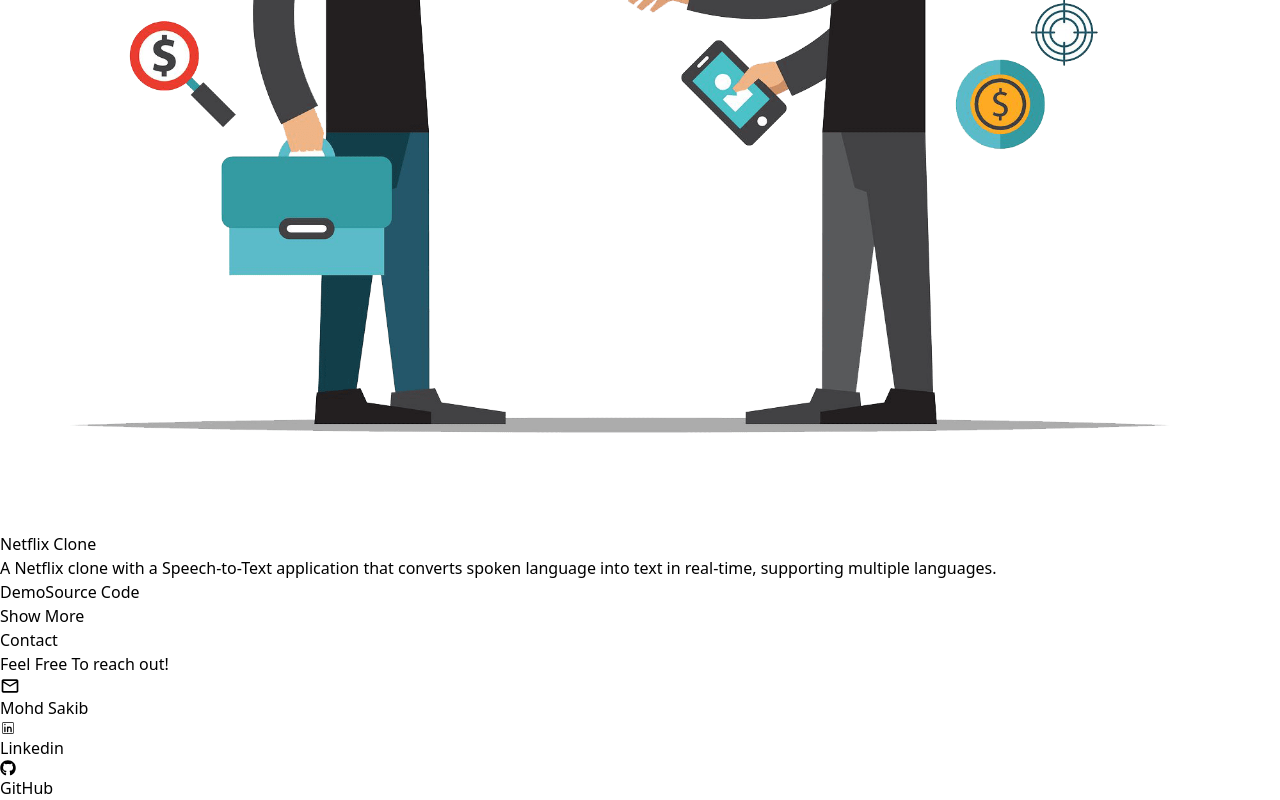
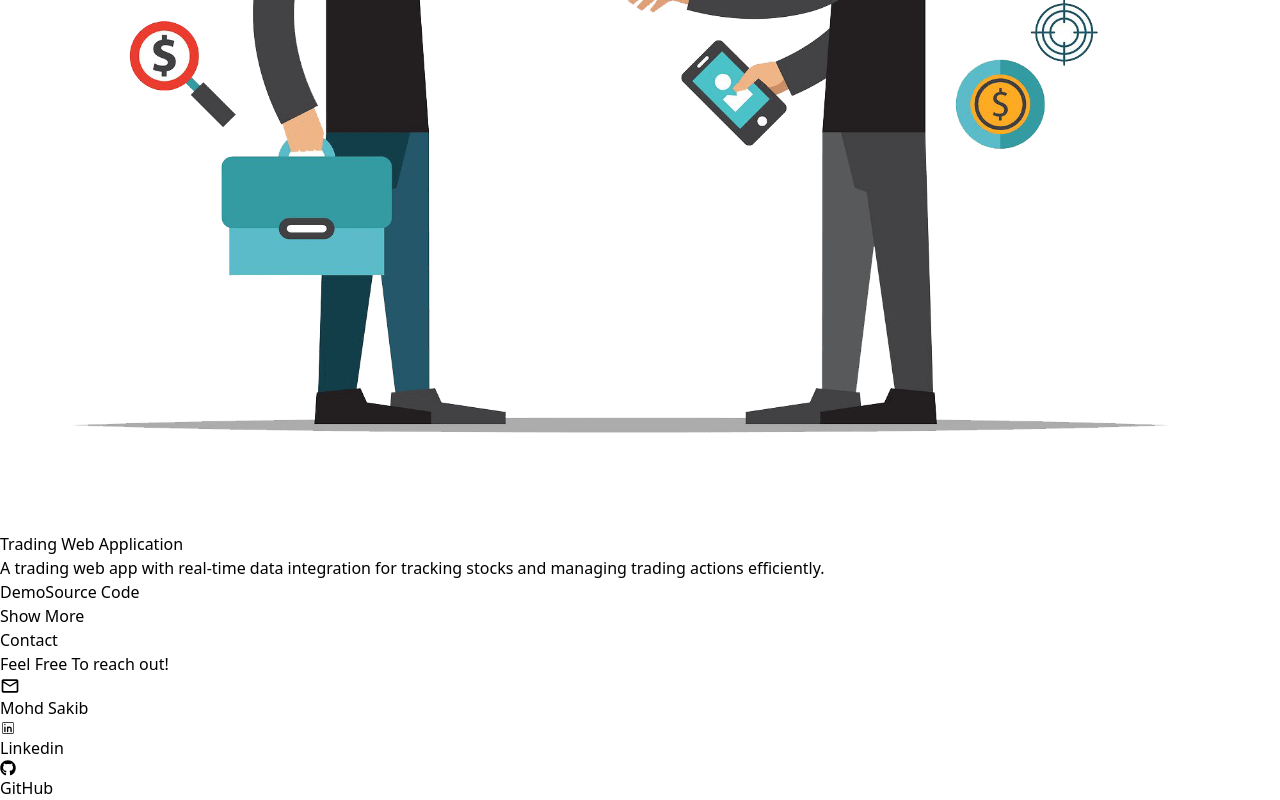
Before and after one commit to ImMohdSakib/Portfolio, a React (Vite) app: page / in a window 1280 px wide. Shown: the part 5944-6744 px from the top of the page. Built offline with nearby package versions, Linux system fonts and the light colour scheme.

Commit message:
Update Projects.jsx

```diff
--- a/src/Components/Projects/Projects.jsx
+++ b/src/Components/Projects/Projects.jsx
@@ -18,16 +18,16 @@ const Projects = () => {
       sourceCodeLink: "https://github.com/username/youtube-clone",
     },
     {
+      title: "Trading Web Application",
+      main: "A trading web app with real-time data integration for tracking stocks and managing trading actions efficiently.",
+      demoLink: "https://livecryptoview.netlify.app/",
+      sourceCodeLink: "https://github.com/ImMohdSakib/cryptocurrency",
+    },
+    {
       title: "Netflix Clone",
       main: "A Netflix clone with a Speech-to-Text application that converts spoken language into text in real-time, supporting multiple languages.",
       demoLink: "https://example.com/netflix-demo",
       sourceCodeLink: "https://github.com/username/netflix-clone",
-    },
-    {
-      title: "Trading Web Application",
-      main: "A trading web app with real-time data integration for tracking stocks and managing trading actions efficiently.",
-      demoLink: "https://livecryptoview.netlify.app/",
-      sourceCodeLink: "https://github.com/username/trading-app",
     },
     {
       title: "E-Commerce Platform",
```
